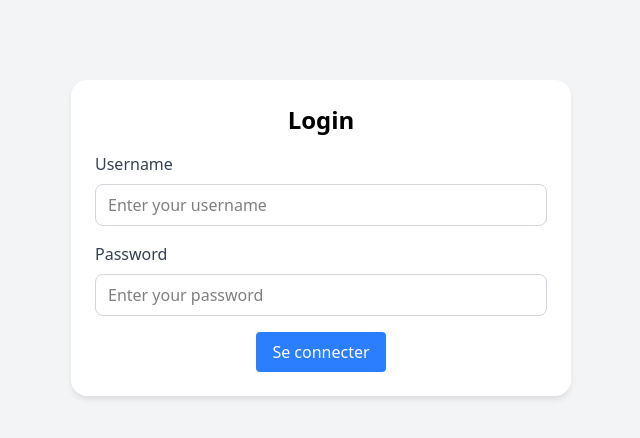
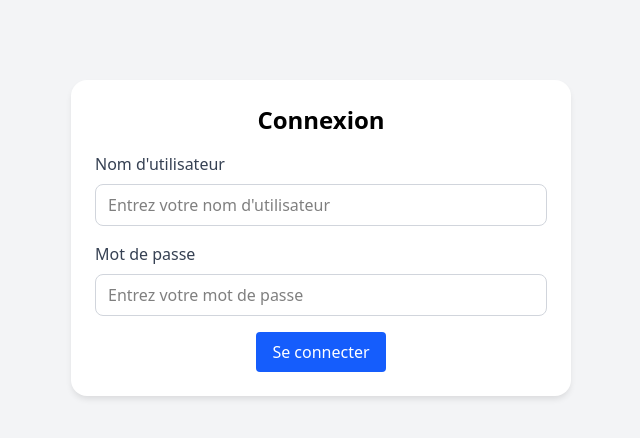
Before and after one commit to TheoGandon/cs-skins-monitor, a React (Vite) app: page /login in a window 1280 px wide. Shown: the top 438 px of the page, without its empty margins (319-959 px from the left). Built offline with nearby package versions, Linux system fonts and the light colour scheme.

Commit message:
Ajout de zod

```diff
--- a/package.json
+++ b/package.json
@@ -10,12 +10,15 @@
     "preview": "vite preview"
   },
   "dependencies": {
+    "@hookform/resolvers": "^3.3.4",
     "@tailwindcss/postcss": "^4.1.17",
     "@tanstack/react-query": "^5.90.12",
     "pnpm": "^10.25.0",
     "react": "^19.2.0",
     "react-dom": "^19.2.0",
-    "react-router-dom": "^6.14.1"
+    "react-hook-form": "^7.48.0",
+    "react-router-dom": "^6.14.1",
+    "zod": "^3.22.4"
   },
   "devDependencies": {
     "@eslint/js": "^9.39.1",
--- a/src/components/LoginForm.jsx
+++ b/src/components/LoginForm.jsx
@@ -1,4 +1,7 @@
-import React, { useState } from "react";
+import React from "react";
+import { useForm } from "react-hook-form";
+import { zodResolver } from "@hookform/resolvers/zod";
+import { z } from "zod";
 import { useAuth } from "../services/AuthProvider";
 import { useNavigate, useLocation } from "react-router-dom";
 
@@ -8,87 +11,112 @@ import { useNavigate, useLocation } from "react-router-dom";
 const HARDCODED_USER = "admin";
 const HARDCODED_PASS = "secret123";
 
+// Zod schema for login validation
+const loginSchema = z.object({
+  username: z
+    .string()
+    .min(2, "Le nom d'utilisateur doit contenir au moins 2 caractères"),
+  password: z
+    .string()
+    .min(6, "Le mot de passe doit contenir au moins 6 caractères"),
+});
+
 export default function LoginForm() {
-  const [username, setUsername] = useState("");
-  const [password, setPassword] = useState("");
-  const [loading, setLoading] = useState(false);
-  const [error, setError] = useState(null);
-
   const { login } = useAuth();
   const navigate = useNavigate();
   const location = useLocation();
 
-  async function handleSubmit(e) {
-    e.preventDefault();
-    setError(null);
-    if (!username.trim() || !password.trim()) {
-      setError("Veuillez saisir un nom d'utilisateur et un mot de passe");
-      return;
-    }
+  const {
+    register,
+    handleSubmit,
+    formState: { errors, isSubmitting },
+    setError,
+  } = useForm({
+    resolver: zodResolver(loginSchema),
+    defaultValues: {
+      username: "",
+      password: "",
+    },
+  });
 
-    // Simple hardcoded check
-    if (username !== HARDCODED_USER || password !== HARDCODED_PASS) {
-      setError("Identifiants invalides");
-      return;
-    }
+  async function onSubmit(data) {
+    try {
+      // Simple hardcoded check
+      if (data.username !== HARDCODED_USER || data.password !== HARDCODED_PASS) {
+        setError("root", { message: "Identifiants invalides" });
+        return;
+      }
 
-    try {
-      setLoading(true);
       // Create a fake token containing the username for demo purposes
-      const token = btoa(JSON.stringify({ user: username, t: Date.now() }));
+      const token = btoa(JSON.stringify({ user: data.username, t: Date.now() }));
       // simulate async
       await new Promise((r) => setTimeout(r, 300));
       login(token);
+
       // Redirect back to the page the user wanted, or to home
-      const from = (location && location.state && location.state.from && location.state.from.pathname) || '/';
+      const from =
+        (location && location.state && location.state.from && location.state.from.pathname) || "/";
       navigate(from, { replace: true });
     } catch (err) {
       console.error(err);
-      setError("Échec de la connexion");
-    } finally {
-      setLoading(false);
+      setError("root", { message: "Échec de la connexion" });
     }
   }
 
   return (
     <div className="py-12">
-      <form onSubmit={handleSubmit} className="w-[500px] mx-auto bg-white dark:bg-gray-800 p-6 rounded-lg shadow-md">
-        <h2 className="text-2xl font-semibold mb-4 text-center">Login</h2>
-        {error && <div className="mb-3 text-red-600">{error}</div>}
+      <form onSubmit={handleSubmit(onSubmit)} className="w-[500px] mx-auto bg-white dark:bg-gray-800 p-6 rounded-lg shadow-md">
+        <h2 className="text-2xl font-semibold mb-4 text-center">Connexion</h2>
+
+        {/* Root error (invalid credentials, etc.) */}
+        {errors.root && (
+          <div className="mb-3 p-2 bg-red-100 text-red-700 rounded">
+            {errors.root.message}
+          </div>
+        )}
+
+        {/* Username field */}
         <div className="mb-4">
           <label className="block text-gray-700 dark:text-gray-300 mb-2" htmlFor="username">
-            Username
+            Nom d'utilisateur
           </label>
           <input
             type="text"
             id="username"
-            name="username"
-            value={username}
-            onChange={(e) => setUsername(e.target.value)}
-            className="w-full mb-4 px-3 py-2 border border-gray-300 rounded-md focus:outline-none focus:ring-2 focus:ring-blue-500 dark:bg-gray-700 dark:border-gray-600 dark:placeholder-gray-400 dark:text-white"
-            placeholder="Enter your username"
+            placeholder="Entrez votre nom d'utilisateur"
+            className="w-full px-3 py-2 border border-gray-300 rounded-md focus:outline-none focus:ring-2 focus:ring-blue-500 dark:bg-gray-700 dark:border-gray-600 dark:placeholder-gray-400 dark:text-white"
+            {...register("username")}
           />
+          {errors.username && (
+            <p className="text-red-600 text-sm mt-1">{errors.username.message}</p>
+          )}
+        </div>
+
+        {/* Password field */}
+        <div className="mb-4">
           <label className="block text-gray-700 dark:text-gray-300 mb-2" htmlFor="password">
-            Password
+            Mot de passe
           </label>
           <input
             type="password"
             id="password"
-            name="password"
-            value={password}
-            onChange={(e) => setPassword(e.target.value)}
+            placeholder="Entrez votre mot de passe"
             className="w-full px-3 py-2 border border-gray-300 rounded-md focus:outline-none focus:ring-2 focus:ring-blue-500 dark:bg-gray-700 dark:border-gray-600 dark:placeholder-gray-400 dark:text-white"
-            placeholder="Enter your password"
+            {...register("password")}
           />
+          {errors.password && (
+            <p className="text-red-600 text-sm mt-1">{errors.password.message}</p>
+          )}
         </div>
 
+        {/* Submit button */}
         <div className="flex justify-center">
           <button
             type="submit"
-            className="px-4 py-2 bg-blue-500 text-white rounded hover:bg-blue-700 disabled:opacity-50"
-            disabled={loading}
+            className="px-4 py-2 bg-blue-600 text-white rounded hover:bg-blue-700 disabled:opacity-50"
+            disabled={isSubmitting}
           >
-            {loading ? "Connexion..." : "Se connecter"}
+            {isSubmitting ? "Connexion..." : "Se connecter"}
           </button>
         </div>
       </form>
```
Also changed, not shown: 1 other file (tests, documents, lock files or other folders).
